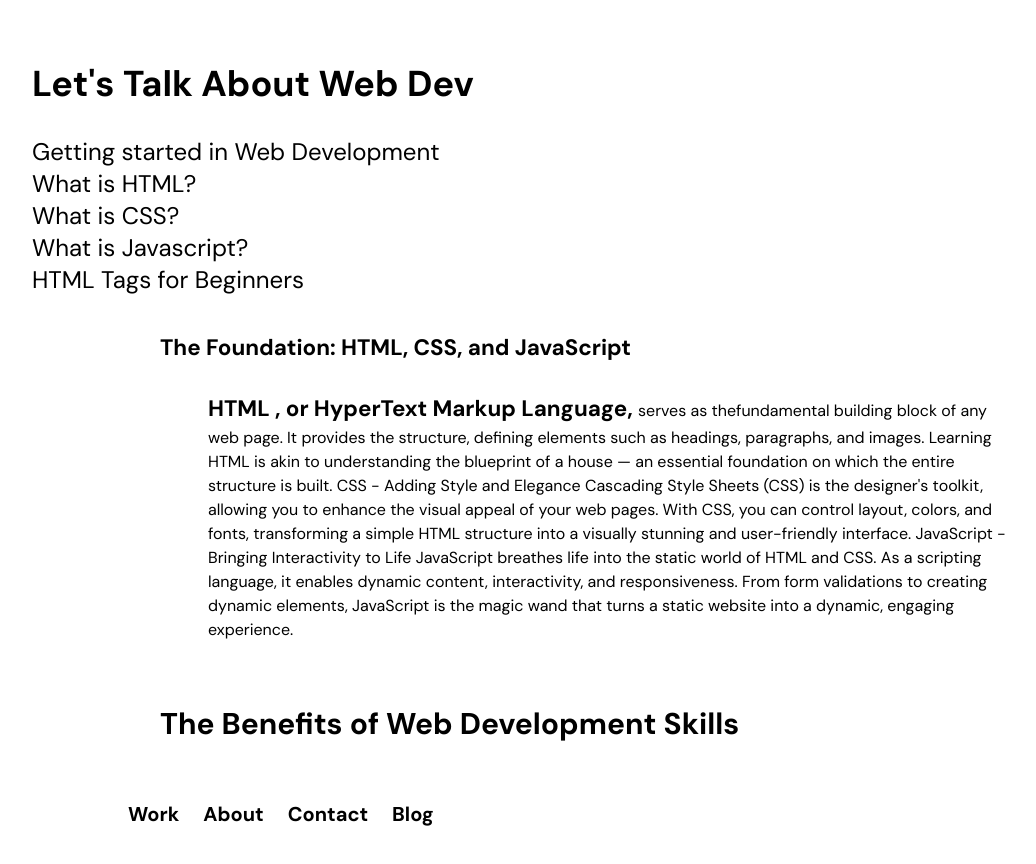
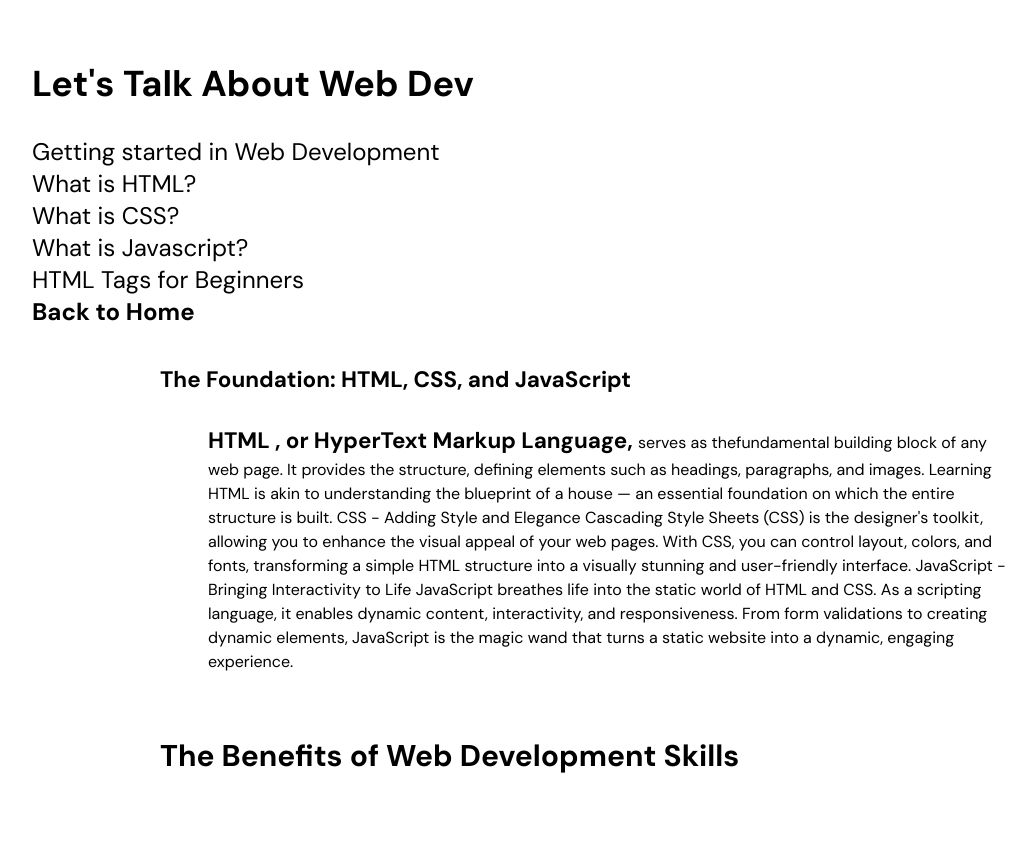
Before and after one commit to gerardojgarcia/gg_portfolio_24, a Nuxt app: page /blog/post-1 in a window 1280 px wide. Shown: the top 864 px of the page, without its empty margins (32-1068 px from the left). Before the commit the page ends 828 px from the top, so only its background shows below. Built offline with nearby package versions, Linux system fonts and the light colour scheme.

Commit message:
attempted to fix NuxtLayout tranistion bug

```diff
--- a/layouts/bloglayout.vue
+++ b/layouts/bloglayout.vue
@@ -1,8 +1,10 @@
-<script setup></script>
+<script setup>
+</script>
 <template>
-  <div class="dark:bg-black h-screen overflow-hidden grid grid-cols-1 grid-rows-2">
+    <div class="dark:bg-black h-screen overflow-hidden grid grid-cols-1 grid-rows-2">
     <slot class="row-start-1"/>
 
     <TheNave class="col-span-1 row-start-2 " />
   </div>
+
 </template>
--- a/pages/blog.vue
+++ b/pages/blog.vue
@@ -1,9 +1,8 @@
 <script setup>
 definePageMeta({
-  layout: 'bloglayout',
-  layoutTransition: {
-    name: 'layout'
-  }
+  layout: 'false',
+  layoutTransition: 'layout',
+
 })
 const posts = ref([
   {
@@ -32,18 +31,21 @@ const posts = ref([
     link: "/blog/html-tags-for-beginners",
   },
 
+
 ]);
 </script>
 <template>
-  <div class="p-16">
-    <h1 class="text-4xl font-bold text-black dark:text-white mb-8">Let's Talk About Web Dev</h1>
+  <div class="p-16 dark:bg-black" >
+    <h1 class="text-4xl font-bold text-black dark:text-white dark:bg-black mb-8">Let's Talk About Web Dev</h1>
 
     <nav v-for="post in posts" :key="post.id" class="flex overflow-y-auto max-h-52">
       <NuxtLink :to="post.link" class="focus:text-red-300 dark:text-white text-2xl">{{ post.title }}
       </NuxtLink>
     </nav>
 
-    <NuxtPage :page-key="route => route.fullPath"/>
+    <NuxtLink to="/" class="text-2xl font-bold text-black dark:text-white mb-8">Back to Home</NuxtLink>
+
+    <NuxtPage />
   </div>
 </template>
 <style scoped>
--- a/pages/blog/post-1.vue
+++ b/pages/blog/post-1.vue
@@ -6,7 +6,7 @@ const blog = ref([
 ]);
 </script>
 <template>
-  <div class="blog-container overflow-y-auto px-32 pt-8">
+  <div class="blog-container overflow-y-auto px-32 pt-8 dark:bg-black">
     <h1>{{ blog.title }}</h1>
 
     <section class="text-black dark:text-white ">
--- a/pages/index.vue
+++ b/pages/index.vue
@@ -3,5 +3,6 @@
   <div>
     <TheTagline />
     <TheProjectCarousel />
+
   </div>
 </template>
```
